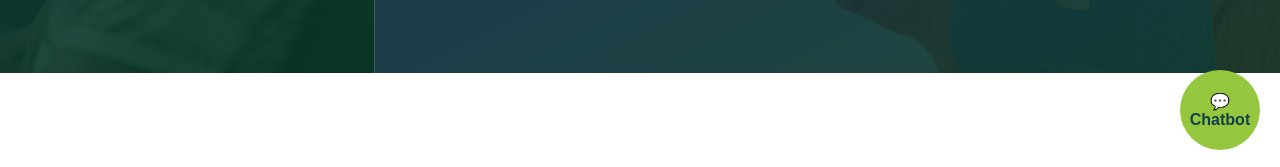
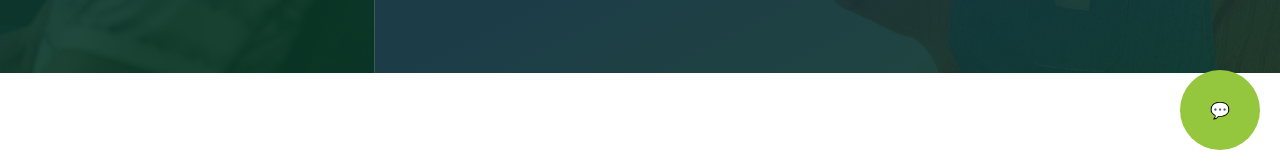
Before and after one commit to Bongeka-Bhungane/ChatBot, a React app in the folder frontend/: page / in a window 1280 px wide. Shown: the part 630-797 px from the top of the page. Built offline with nearby package versions, Linux system fonts and the light colour scheme; the HTML template or start-up script is replaced by a standard one.

Commit message:
feat: removed the name chatbot in chat-btn-floating

```diff
--- a/frontend/src/components/ChatScreen.tsx
+++ b/frontend/src/components/ChatScreen.tsx
@@ -43,7 +43,7 @@ export default function ChatScreen() {
       {/* Chat Button (to open popup) */}
       {!isOpen && (
         <button className="chat-btn-floating" onClick={() => setIsOpen(true)}>
-          💬 Chatbot
+          💬
         </button>
       )}
 
```
